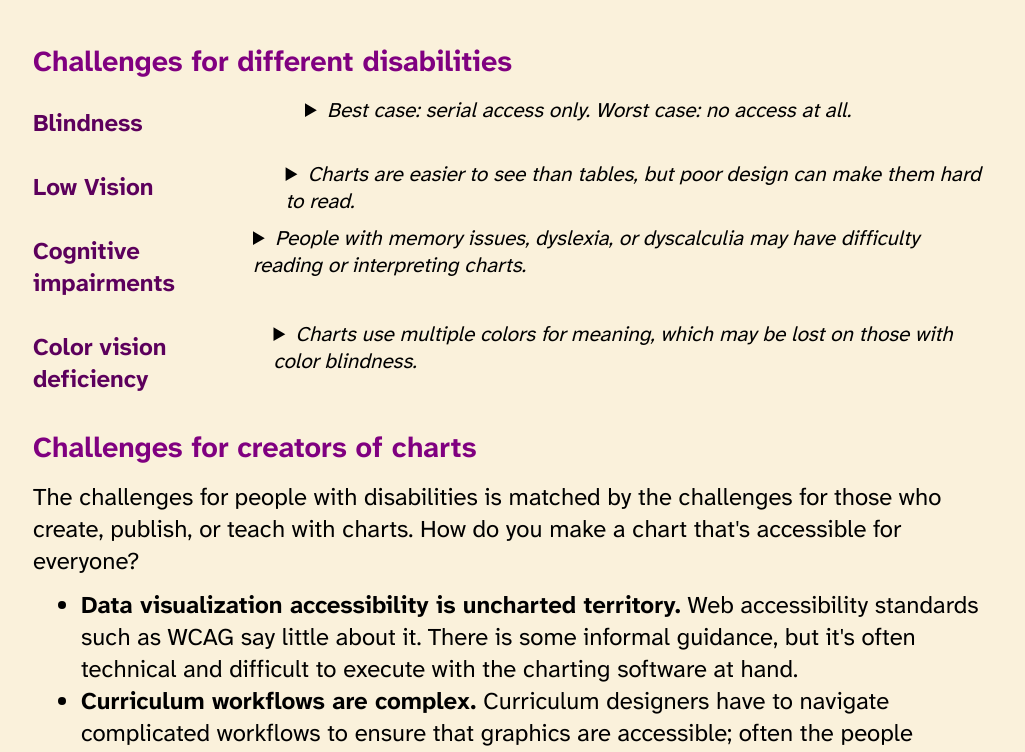
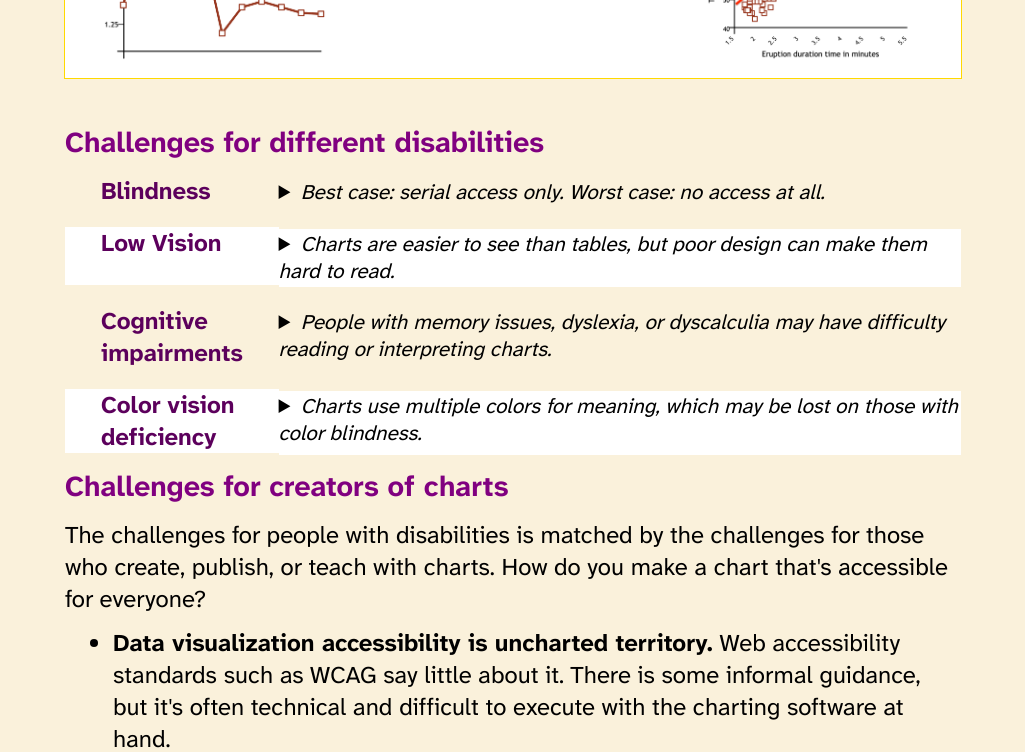
Before and after one commit to fizzstudio/paracharts-info, a plain HTML site: page education/index.html in a window 1280 px wide. Shown: the part 1191-1943 px from the top of the page, without its empty margins (127-1152 px from the left). Drawn offline with Linux system fonts and the light colour scheme.

Commit message:
improved layout

```diff
--- a/assets/style.css
+++ b/assets/style.css
@@ -24,24 +24,25 @@
 body {
   font-family: var(--font-body);
   font-size: 1em;
-  width: 100vw;
   background-color: var(--neutral);
 }
 
 
-header {
-  width: 100vw;
+header,
+footer {
   text-align: center;
   background-color: var(--theme-dark);
   color: var(--neutral);
+  padding-block: 1em;
+}
+
+header {
   margin-bottom: 1.5em;
 }
 
-header p {
+header p,
+footer p {
   font-size: 2em;
-  /*
-  padding-bottom: 0.5em;
-   */
 }
 
 h1 {
@@ -51,14 +52,18 @@ h1 {
 
 img.logo {
   width: 5em;
+}
+
+header img.logo {
   position: absolute;
   top: 1em;
   left: 1em;
 }
 
 main {
-  width: var(--main-width);
+  max-width: var(--main-width);
   margin: auto;
+  padding: 2em;
 }
 
 main p,
@@ -68,15 +73,13 @@ main ul {
 }
 
 section#effect {
-  /* margin: 0 auto; */
   background-color: var(--counter);
   color: var(--theme);
-  margin: 1.5em;
+  margin-block: 1.5em;
 
 }
 
 section#effect p {
-  /* width: var(--main-width); */
   color: var(--counter);
   background-color: var(--theme);
   font-size: 1.5em;
@@ -88,7 +91,6 @@ section#effect p {
 ul#stats {
   margin: 0 auto;
   font-family: var(--font-strong);
-  /* width: var(--main-width); */
   display: flex;
   flex-direction: row;
   justify-content: space-around;
@@ -96,15 +98,11 @@ ul#stats {
   align-content: flex-start;
   list-style-type: none;
   text-transform: uppercase;
-  /* gap: 5px; */
   font-size: 1em;
 }
 
 ul#stats li {
   padding: 0.5em;
-  /* border: var(--neutral) 3px solid;
-  border-top: none;
-  border-bottom: none; */
 }
 
 ul#stats li > span {
@@ -141,33 +139,6 @@ div#patterns {
 div#patterns img.example {
   max-width: 25%;
   align-self: center;
-}
-
-/*
-details.disability-type {
-  display: inline;
-} */
-
-
-section.disability-type {
-  display: flex;
-  flex-direction: row;
-  justify-content: flex-start;
-  align-content: flex-end;
-  gap: 2em;
-  margin-bottom: 0.5em;
-}
-
-details.disability-type summary {
-  font-size: 1.3em;
-  font-style: italic;
-  padding-top: 0.1em;
-}
-
-h4.disability-type {
-  /* white-space: nowrap; */
-  width: 10em;
-
 }
 
 h2, h3, h4, h5 {
@@ -222,10 +193,44 @@ h2#solution-paracharts {
   color: var(--counter);
   background-color: var(--theme);
   padding-left: 1em;
-  margin: 1em 0;
+  margin: 1em -1.5em;
   font-family: 2.5em;
 }
 
 ul {
   margin-left: 2em;
 }
+
+
+
+section.disability-type-grid {
+  display: grid;
+  grid-template-columns: [heading] min-content [details] auto;
+  width: 100%;
+  row-gap: 1.25em;
+}
+
+section.disability-type-grid h4 {
+  grid-column: heading;
+  padding-inline: 1.5em;
+  align-self: first baseline;
+  height: 100%;
+  padding-block: 0;
+}
+
+section.disability-type-grid details {
+  grid-column: details;
+  height: 100%;
+  align-self: first baseline;
+}
+
+section.disability-type-grid h4:nth-of-type(even),
+section.disability-type-grid details:nth-of-type(even) {
+  background-color: white;
+}
+
+section.disability-type-grid details summary {
+  font-size: 1.3em;
+  font-style: italic;
+  padding-top: 0.1em;
+}
--- a/education/index.html
+++ b/education/index.html
@@ -6,7 +6,6 @@
   <title>ParaCharts for Education</title>
 
   <link rel="icon" type="image/xml+svg" href="../assets/images/favicon.svg">
-
 
   <link rel="stylesheet" href="../assets/style.css">
 </head>
@@ -17,15 +16,6 @@
     <p>A truly accessible chart system by Fizz Studio</p>
   </header>
   <main>
-
-    <!--
-    1) the challenging or problem is articulated, then
-    2) the solution (the product) is described (and perhaps who was consulted to design it),
-    3) description of why this solution is specifically tailored for this problem/challenge, then (if available)
-    4) results or user testimonials.
-    This formula (or some variety of it) should be enough to give people a flavor and allow them to learn enough to ask more questions.
-    -->
-
     <h2>Access to information should be universal… but it's not!</h2>
 
     <p>Charts, graphs, and maps reveal deeper insights into data than mere numbers. But too often, chart software does not provide equivalent affordances for people with disabilities.</p>
@@ -71,7 +61,8 @@
 
     <article class="disability-types">
       <h3>Challenges for different disabilities</h3>
-      <section class="disability-type">
+
+      <section class="disability-type-grid">
         <h4 class="disability-type">Blindness</h4>
         <details class="disability-type">
           <summary>Best case: serial access only. Worst case: no access at all.</summary>
@@ -83,9 +74,7 @@
             <p>At best, commercial chart software offers serial access… a disjointed sequence of numbers. For trends, the most accessible software offers sonification, such as music notes of higher or lower pitch based on the value of the data point.</p>
           </div>
         </details>
-      </section>
 
-      <section class="disability-type">
         <h4 class="disability-type">Low Vision</h4>
         <details class="disability-type">
           <summary>Charts are easier to see than tables, but poor design can make them hard to read.</summary>
@@ -99,9 +88,7 @@
             <p>And many chart software packages don't respect dark mode, making black text impossible to read and hiding axis lines or even data points.</p>
           </div>
         </details>
-      </section>
 
-      <section class="disability-type">
         <h4 class="disability-type">Cognitive impairments</h4>
         <details class="disability-type">
           <summary>People with memory issues, dyslexia, or dyscalculia may have difficulty reading or interpreting charts.</summary>
@@ -115,9 +102,7 @@
             <p>Understanding the relationship of numerical values can hinder a person with dyscalculia from grasping the gist of a chart.</p>
           </div>
         </details>
-      </section>
 
-      <section class="disability-type">
         <h4 class="disability-type">Color vision deficiency</h4>
         <details class="disability-type">
           <summary>Charts use multiple colors for meaning, which may be lost on those with color blindness.</summary>
@@ -257,13 +242,19 @@
 
       <p>ParaCharts will be the new standard in chart accessibility by which all other chart software will be judged. Future-proof your educational environment now, or catch up as your competitors pass you by.</p>
     </article>
+  </main>
 
-  </main>
   <footer>
+    <img src="../assets/images/fizz-logo-white.svg" class="logo" alt="Fizz Studio logo">
+    <p>ParaCharts, by Fizz Studio</p>
+  </footer>
 
-  </footer>
-  <!-- 1.1M blind people
-  6M people with low vision
-  6M people with cognitive impairments -->
+    <!--
+    1) the challenging or problem is articulated, then
+    2) the solution (the product) is described (and perhaps who was consulted to design it),
+    3) description of why this solution is specifically tailored for this problem/challenge, then (if available)
+    4) results or user testimonials.
+    This formula (or some variety of it) should be enough to give people a flavor and allow them to learn enough to ask more questions.
+    -->
 </body>
 </html>
```
